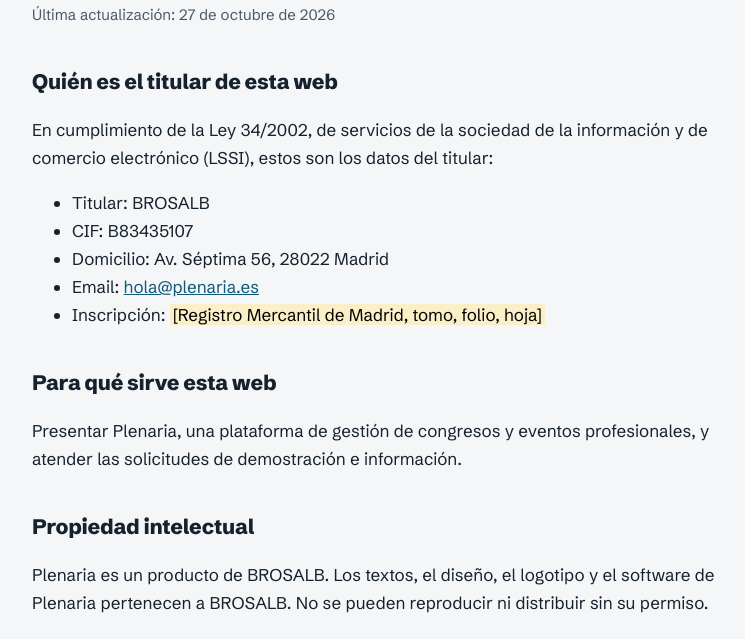
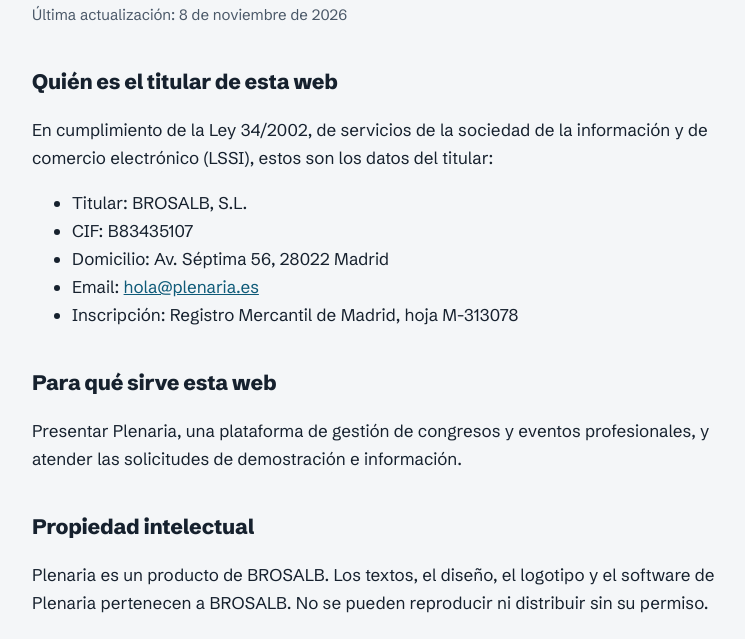
Before and after one commit to jmoralcervantes-blip/plenaria-web, a plain HTML site: page aviso-legal.html in a window 1280 px wide. Shown: the part 161-800 px from the top of the page, without its empty margins (248-993 px from the left). Drawn offline with Linux system fonts and the light colour scheme.

Commit message:
Aviso legal: datos del Registro Mercantil y forma social (S.L.)
Co-Authored-By: Claude Opus 5.5 <noreply@anthropic.com>
Claude-Session: https://claude.ai/code/session_01CjQjMtgiBAsZShUkqKt27p

```diff
--- a/aviso-legal.html
+++ b/aviso-legal.html
@@ -24,15 +24,15 @@ mark{background:#FBEFC8;padding:0 3px}
 <main>
 <a class="back" href="./">Volver a Plenaria</a>
 <h1>Aviso legal</h1>
-<p class="upd">Última actualización: 27 de octubre de 2026</p>
+<p class="upd">Última actualización: 8 de noviembre de 2026</p>
 <h2>Quién es el titular de esta web</h2>
 <p>En cumplimiento de la Ley 34/2002, de servicios de la sociedad de la información y de comercio electrónico (LSSI), estos son los datos del titular:</p>
 <ul>
-<li>Titular: BROSALB</li>
+<li>Titular: BROSALB, S.L.</li>
 <li>CIF: B83435107</li>
 <li>Domicilio: Av. Séptima 56, 28022 Madrid</li>
 <li>Email: <a href="mailto:hola@plenaria.es">hola@plenaria.es</a></li>
-<li>Inscripción: <mark>[Registro Mercantil de Madrid, tomo, folio, hoja]</mark></li>
+<li>Inscripción: Registro Mercantil de Madrid, hoja M-313078</li>
 </ul>
 <h2>Para qué sirve esta web</h2>
 <p>Presentar Plenaria, una plataforma de gestión de congresos y eventos profesionales, y atender las solicitudes de demostración e información.</p>
```
Also changed, not shown: privacidad.html (+1 -1 lines).
